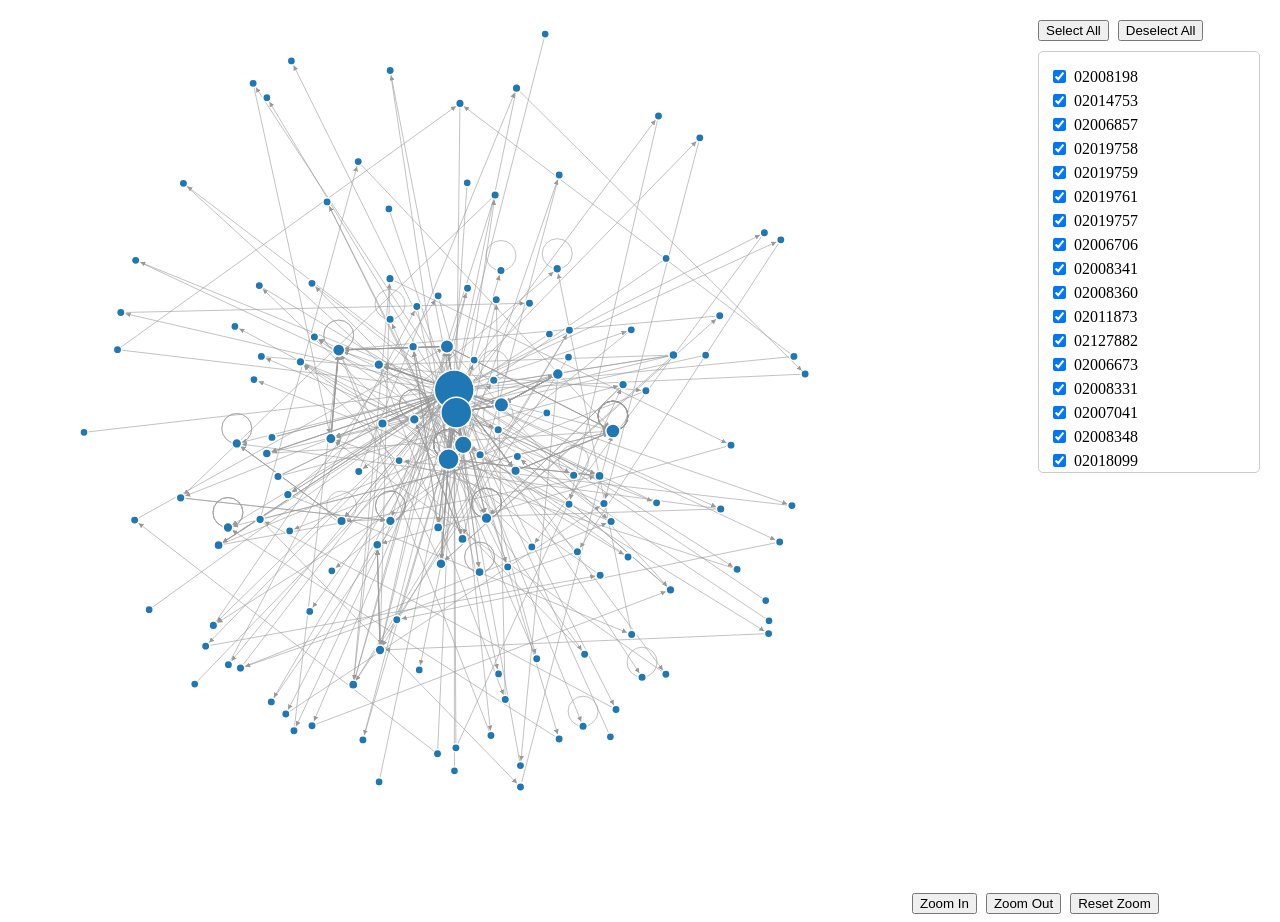
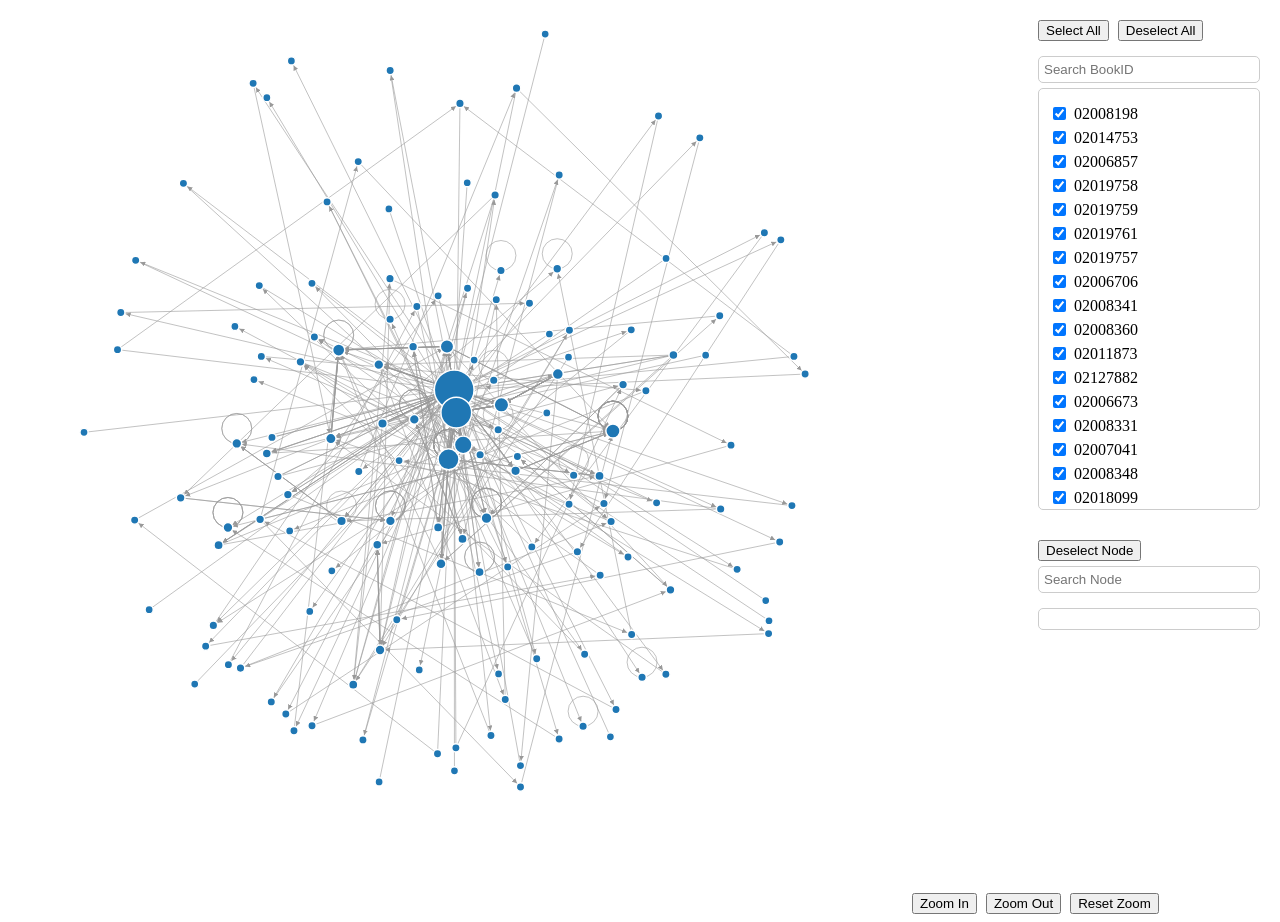
Before and after one commit to MaryJml/MSc_Project, a Flask app: page / in a window 1280 px wide. Run offline with Flask 3, Linux system fonts and the light colour scheme.

Commit message:
Update home.html

```diff
--- a/templates/home.html
+++ b/templates/home.html
@@ -60,6 +60,55 @@
     button {
         margin-right: 5px;
     }
+    #nodeSelection {
+        overflow-y: auto;
+        max-height: 200px; /* 调整为适合您页面的高度 */
+        border: 1px solid #ccc;
+        border-radius: 5px;
+        padding: 10px;
+        width: 200px; /* 调整为适合您的宽度 */
+        margin-top: 10px; /* 与上面的元素保持一些距离 */
+    }
+
+    #nodeSelection label {
+        display: block;
+        margin: 5px 0;
+    }
+
+    #nodeSelection label input[type="radio"] {
+        margin-right: 5px;
+    }
+
+    #deselectNodeButton {
+        display: block;
+        margin-top: 30px; /* 与上面的元素保持一些距离 */
+    }
+    .selectedNode {
+        fill: #d62728; /* 选中节点的颜色 */
+    }
+
+    .relatedNode {
+        fill: #2ca02c; /* 相关节点的颜色 */
+    }
+
+    .relatedLink {
+        stroke: #2ca02c; /* 相关链接的颜色 */
+    }
+
+    .unselectedNode,
+    .unselectedLink {
+        opacity: 0.1; /* 未选中节点和链接的透明度 */
+    }
+    input[type="text"] {
+        width: 100%;
+        padding: 5px;
+        margin: 5px 0;
+        box-sizing: border-box;
+        border: 1px solid #ccc;
+        border-radius: 5px;
+    }
+
+
 
 </style>
 <body>
@@ -73,8 +122,14 @@
         <button id="selectAll">Select All</button>
         <button id="deselectAll">Deselect All</button>
     </div>
+    <input type="text" id="bookSearch" placeholder="Search BookID">
     <div id="checkboxes">
         <!-- 复选框将被添加到这里 -->
+    </div>
+    <button id="deselectNodeButton">Deselect Node</button>
+    <input type="text" id="nodeSearch" placeholder="Search Node">
+    <div id="nodeSelection">
+        <!-- 单选按钮将被添加到这里 -->
     </div>
 </div>
 </body>
```
